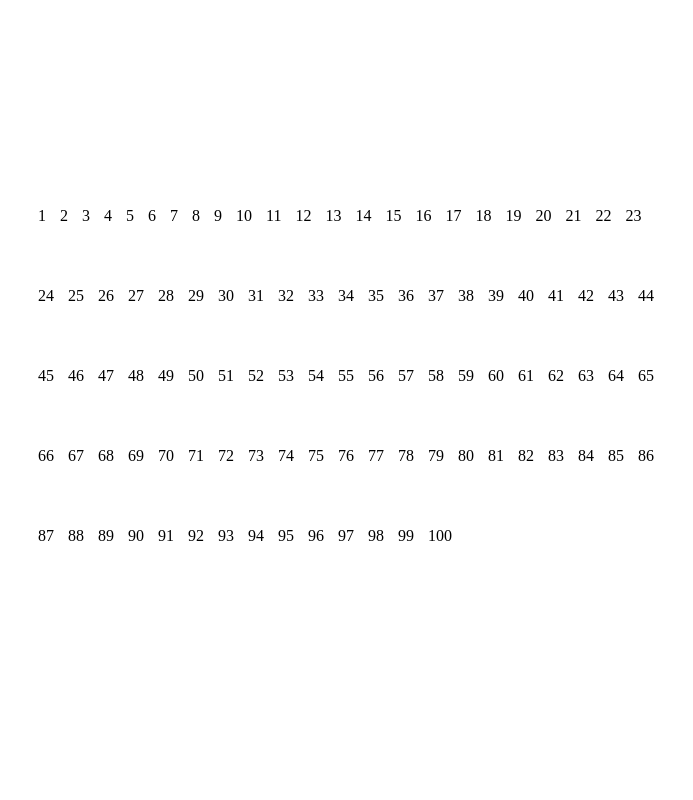
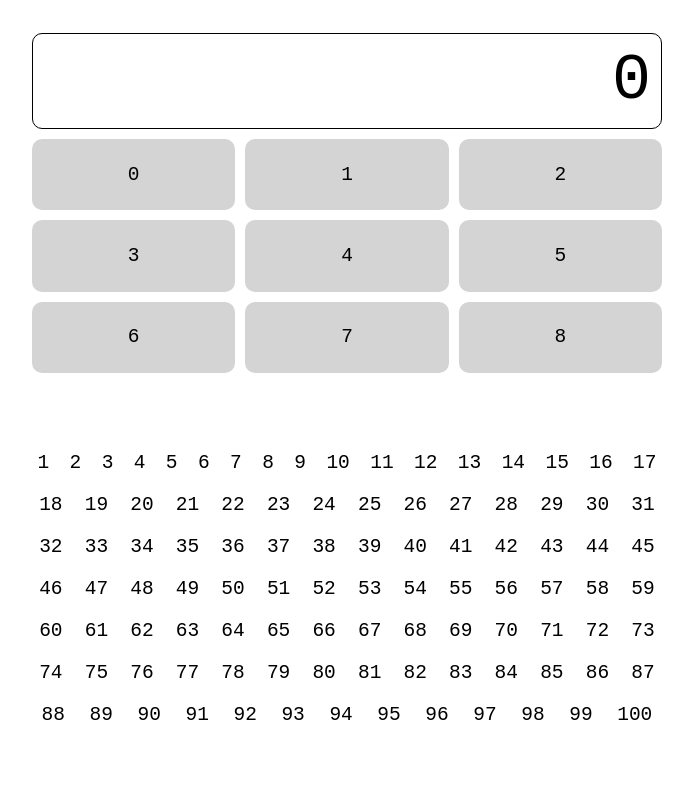
Before and after one commit to Tedec1/the-game-checklist, a React app: page / in a window 1280 px wide. Shown: the whole page, without its empty margins (293-986 px from the left). Built offline with nearby package versions, Linux system fonts and the light colour scheme.

Commit message:
add numpad and buttons

```diff
--- a/src/Item.js
+++ b/src/Item.js
@@ -6,7 +6,7 @@ const Item = ({ num }) => {
 	const [active, setActive] = useState(false);
 
 	return (
-		<div style={{ margin: "7px" }}>
+		<div style={{ margin: "10px" }}>
 			<span style={{ textDecoration: active ? "line-through" : "none" }}>
 				{" "}
 				{num}{" "}
--- a/src/index.css
+++ b/src/index.css
@@ -2,17 +2,63 @@ html,
 body,
 #root {
 	display: flex;
-	justify-content: center;
+	justify-content: flex-start;
 	align-items: center;
 	height: 100%;
 	width: 100%;
+	flex-flow: column;
 }
 .list {
 	display: flex;
 	flex-flow: row wrap;
+	justify-content: space-evenly;
+	align-items: center;
+
 	height: 70%;
 	width: 50%;
 	min-width: 250px;
-	padding: 10%;
+	padding: 5%;
 	max-height: 400px;
+	font-family: monospace;
+	box-sizing: content-box;
+	font-size: 1.5em;
 }
+#numpad {
+	font-family: monospace;
+	margin-top: 20px;
+	display: grid;
+	height: 350px;
+	width: 50%;
+	min-width: 250px;
+	max-height: 400px;
+	grid-template-rows: 1fr 3fr;
+}
+#buttons {
+	display: grid;
+	grid-template: 1fr 1fr 1fr / 1fr 1fr 1fr;
+}
+.button {
+	outline: none;
+	border: none;
+	font-size: 1.5em;
+	font-family: monospace;
+	margin: 5px;
+	display: flex;
+	text-align: center;
+	justify-content: center;
+	align-items: center;
+	/* border: 1px solid black; */
+	border-radius: 10px;
+	background-color: rgb(212, 212, 212);
+}
+#data {
+	font-family: monospace;
+	display: flex;
+	border: 1px solid black;
+	border-radius: 10px;
+	margin: 5px;
+	padding: 10px;
+	font-size: 500%;
+	justify-content: flex-end;
+	align-items: center;
+}
--- a/src/index.js
+++ b/src/index.js
@@ -1,15 +1,48 @@
 import { default as Item } from "./Item";
-import React from "react";
+import React, { useState } from "react";
 import "./index.css";
 import ReactDom from "react-dom";
 const App = () => {
 	const l = [];
 	for (let i = 1; i < 101; i++) {
-		l.push(<Item num={i} />);
+		l.push(<Item num={i} key={i} />);
 	}
-	return <div className="list">{l}</div>;
+	return (
+		<>
+			<Numpad />
+			<div className="list">{l}</div>
+		</>
+	);
 };
 
-const numpad = () => {};
+const Numpad = () => {
+	const [val, setVal] = useState("0");
+	const Button = ({ num }) => (
+		<button
+			className="button"
+			value={num}
+			onClick={(e) => {
+				// console.log("click");
+				e.preventDefault();
+				setVal(val !== "0" ? val + num : String(num));
+			}}
+		>
+			{num}
+		</button>
+	);
+	const l = [];
+	for (let i = 0; i < 9; i++) {
+		l.push(<Button num={i} key={i} />);
+	}
+	const Display = () => {
+		return <span id="data">{val}</span>;
+	};
+	return (
+		<div id="numpad">
+			<Display />
+			<div id="buttons">{l}</div>
+		</div>
+	);
+};
 
 ReactDom.render(<App />, document.getElementById("root"));
```
